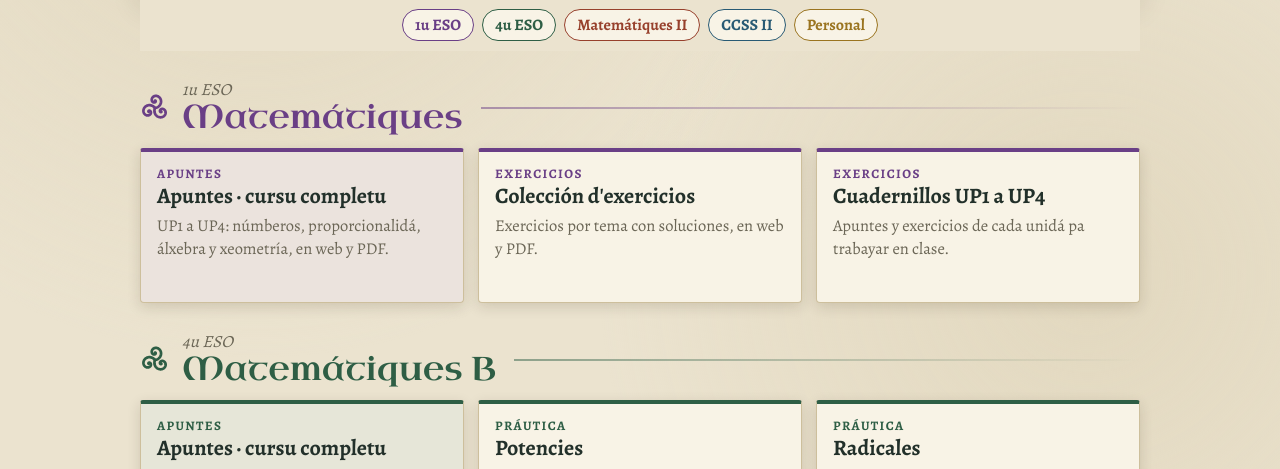
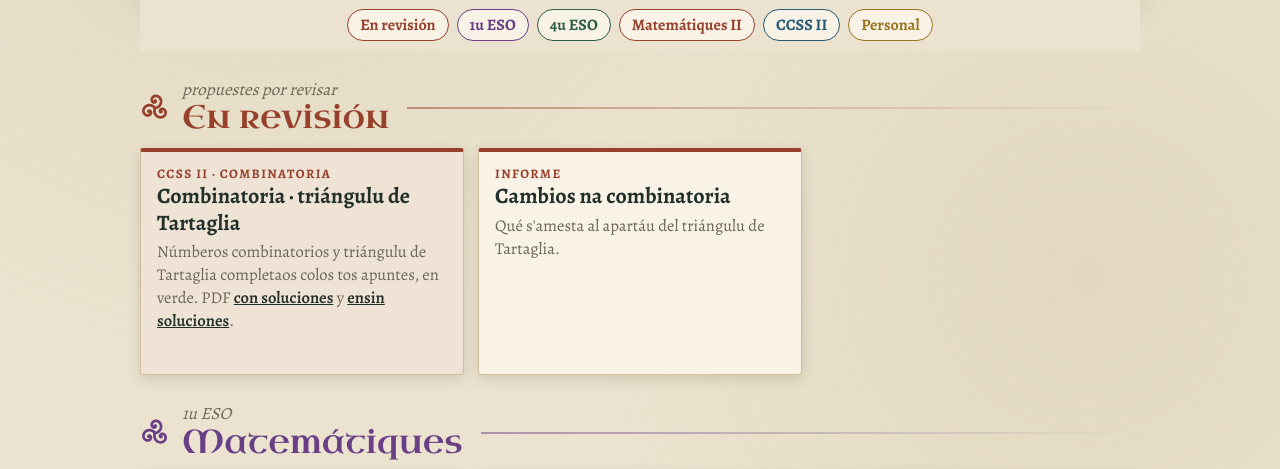
Before and after one commit to profesorqueipo-rgb/profesorqueipo-rgb.github.io, a plain HTML site: page index.html in a window 1280 px wide. Shown: the part 285-754 px from the top of the page. Drawn offline with Linux system fonts and the light colour scheme.

Commit message:
Portada: combinatoria de CCSS II «En revisión»
Co-Authored-By: Claude Opus 5.5 <noreply@anthropic.com>

```diff
--- a/index.html
+++ b/index.html
@@ -150,6 +150,7 @@ footer .lema{font-family:var(--f-title);font-size:20px;color:var(--green)}
 </header>
 
 <nav class="indice" aria-label="Seiciones">
+  <a href="#revision" class="c-rust">En revisión</a>
   <a href="#eso1" class="c-plum">1u ESO</a>
   <a href="#eso4" class="c-green">4u ESO</a>
   <a href="#mat2" class="c-rust">Matemátiques II</a>
@@ -157,6 +158,14 @@ footer .lema{font-family:var(--f-title);font-size:20px;color:var(--green)}
   <a href="#personal" class="c-gold">Personal</a>
   <a href="#otros" class="c-muted" id="indice-otros" hidden>Otros</a>
 </nav>
+
+<section id="revision" class="c-rust">
+  <div class="sec-cab"><svg class="mini" aria-hidden="true"><use href="#tri"/></svg><div><span class="nivel">propuestes por revisar</span><h2>En revisión</h2></div></div>
+  <ul class="rejilla">
+    <li><div class="repo destacado" data-repo="apuntes"><span class="tipo">CCSS II · combinatoria</span><a class="abrir" href="/apuntes/revision-ccss-ii-combinatoria.html">Combinatoria · triángulu de Tartaglia</a><p class="desc">Númberos combinatorios y triángulu de Tartaglia completaos colos tos apuntes, en verde. PDF <a href="/apuntes/revision-ccss-ii-combinatoria-soluciones.pdf">con soluciones</a> y <a href="/apuntes/revision-ccss-ii-combinatoria.pdf">ensin soluciones</a>.</p><div class="pie-repo"><span class="fecha"></span><a class="codigo" hidden>códigu</a></div></div></li>
+    <li><div class="repo" data-repo="apuntes"><span class="tipo">informe</span><a class="abrir" href="/apuntes/revision-ccss-ii-combinatoria-cambios.html">Cambios na combinatoria</a><p class="desc">Qué s'amesta al apartáu del triángulu de Tartaglia.</p><div class="pie-repo"><span class="fecha"></span><a class="codigo" hidden>códigu</a></div></div></li>
+  </ul>
+</section>
 
 <section id="eso1" class="c-plum">
   <div class="sec-cab"><svg class="mini" aria-hidden="true"><use href="#tri"/></svg><div><span class="nivel">1u ESO</span><h2>Matemátiques</h2></div></div>
```
